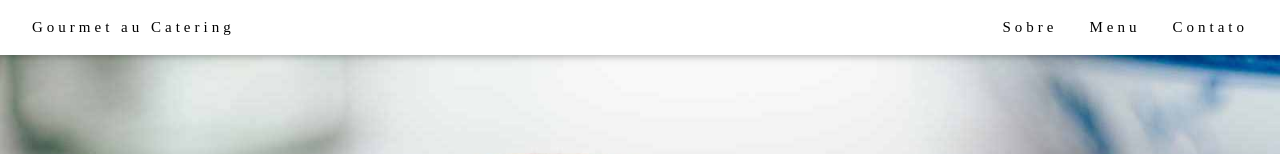
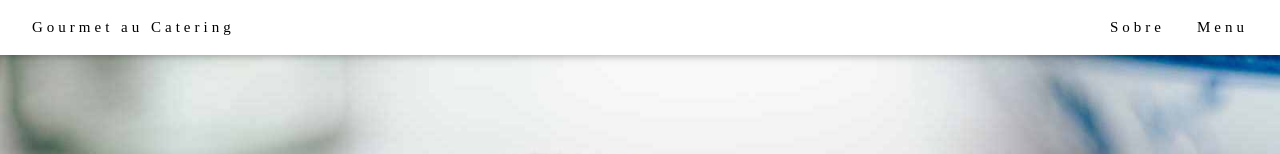
Before and after one commit to LuisPhell/Luis-PH, a plain HTML site: page index.html in a window 1280 px wide. Shown: the top 154 px of the page. Drawn offline with nearby package versions, Linux system fonts and the light colour scheme.

Commit message:
Alter Linha 26 contato removido

```diff
--- a/index.html
+++ b/index.html
@@ -23,7 +23,6 @@ h1, h2, h3, h4, h5, h6 {
     <div class="w3-right w3-hide-small">
       <a href="#about" class="w3-bar-item w3-button">Sobre</a>
       <a href="#menu" class="w3-bar-item w3-button">Menu</a>
-      <a href="#contact" class="w3-bar-item w3-button">Contato</a>
     </div>
   </div>
 </div>
```
